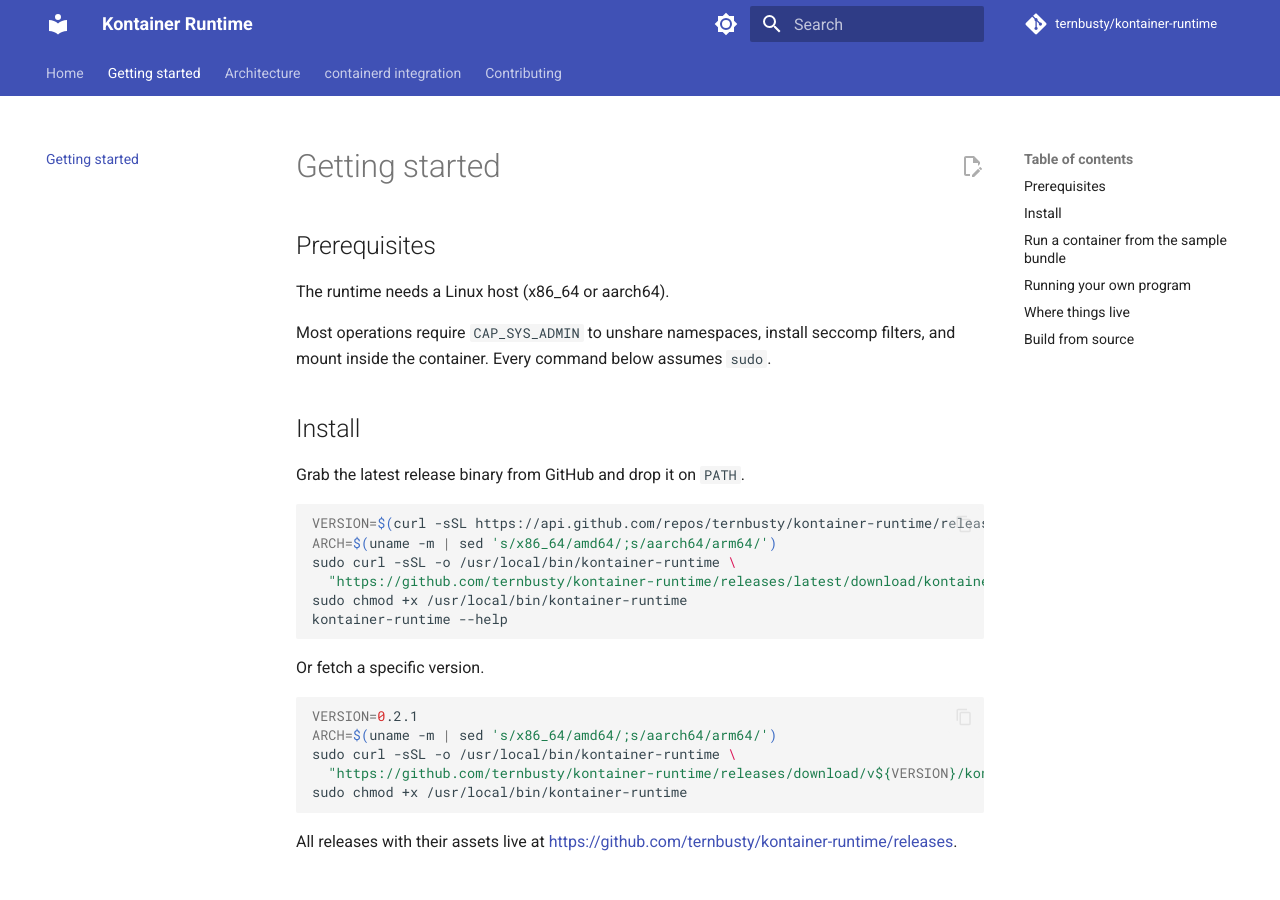
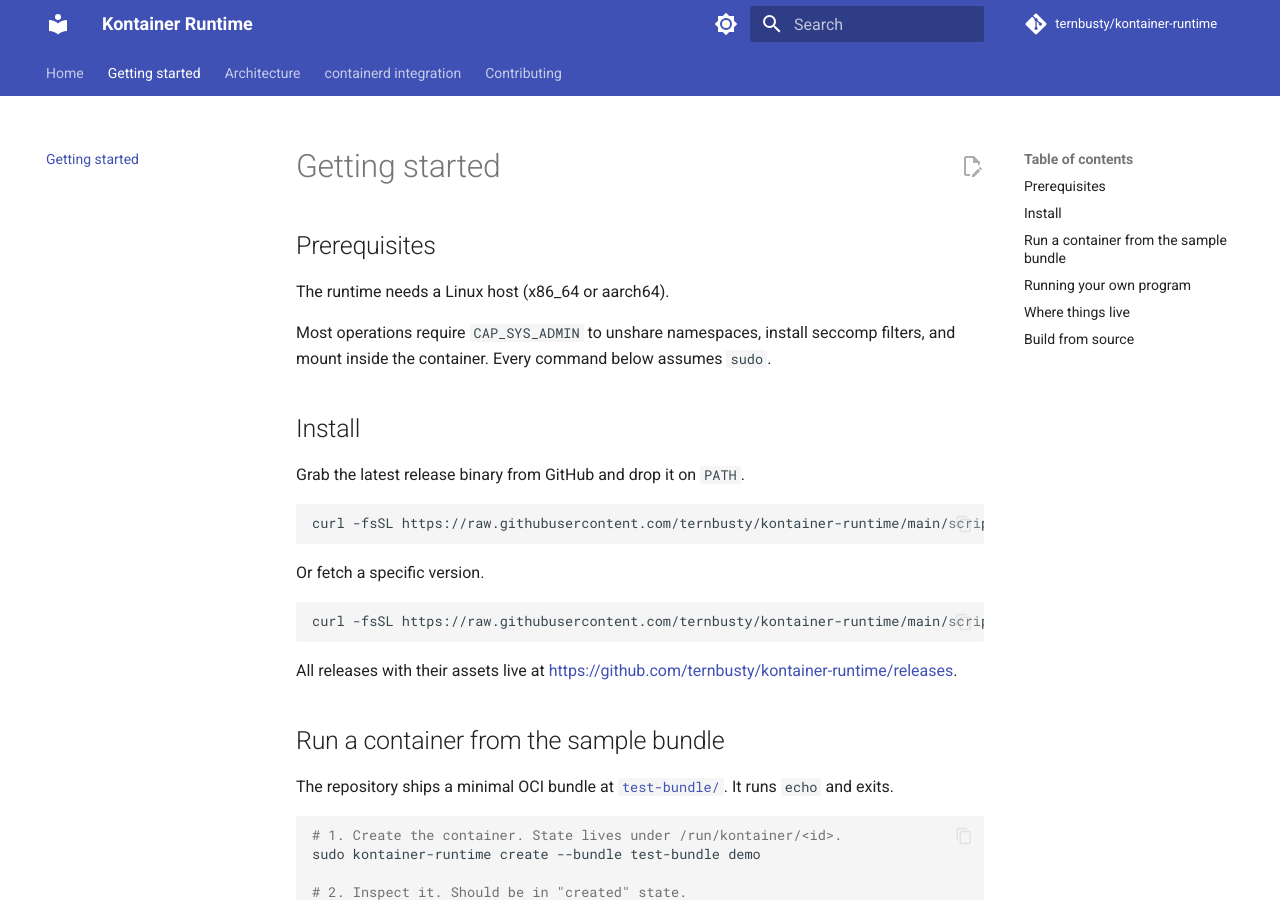
Before and after one commit to ternbusty/kontainer-runtime, an MkDocs documentation site: the page built from docs/getting-started.md, in a window 1280 px wide and 900 px high. Built offline with MkDocs 1.6.1 and Material for MkDocs 9.7.7, drawn with Linux system fonts in a browser that asks for light colours; comment, search, counter and statistics services are not loaded.

Commit message:
docs: add install script and simplify getting-started install commands

````diff
--- a/docs/getting-started.md
+++ b/docs/getting-started.md
@@ -11,22 +11,13 @@ Most operations require `CAP_SYS_ADMIN` to unshare namespaces, install seccomp f
 Grab the latest release binary from GitHub and drop it on `PATH`.
 
 ```bash
-VERSION=$(curl -sSL https://api.github.com/repos/ternbusty/kontainer-runtime/releases/latest | grep -oP '"tag_name": "v\K[^"]+')
-ARCH=$(uname -m | sed 's/x86_64/amd64/;s/aarch64/arm64/')
-sudo curl -sSL -o /usr/local/bin/kontainer-runtime \
-  "https://github.com/ternbusty/kontainer-runtime/releases/latest/download/kontainer-runtime_${VERSION}_linux_${ARCH}"
-sudo chmod +x /usr/local/bin/kontainer-runtime
-kontainer-runtime --help
+curl -fsSL https://raw.githubusercontent.com/ternbusty/kontainer-runtime/main/scripts/install.sh | sudo bash
 ```
 
 Or fetch a specific version.
 
 ```bash
-VERSION=0.2.1
-ARCH=$(uname -m | sed 's/x86_64/amd64/;s/aarch64/arm64/')
-sudo curl -sSL -o /usr/local/bin/kontainer-runtime \
-  "https://github.com/ternbusty/kontainer-runtime/releases/download/v${VERSION}/kontainer-runtime_${VERSION}_linux_${ARCH}"
-sudo chmod +x /usr/local/bin/kontainer-runtime
+curl -fsSL https://raw.githubusercontent.com/ternbusty/kontainer-runtime/main/scripts/install.sh | sudo bash -s -- --version v0.6.0
 ```
 
 All releases with their assets live at [https://github.com/ternbusty/kontainer-runtime/releases](https://github.com/ternbusty/kontainer-runtime/releases).
````
Also changed, not shown: 1 other file.
